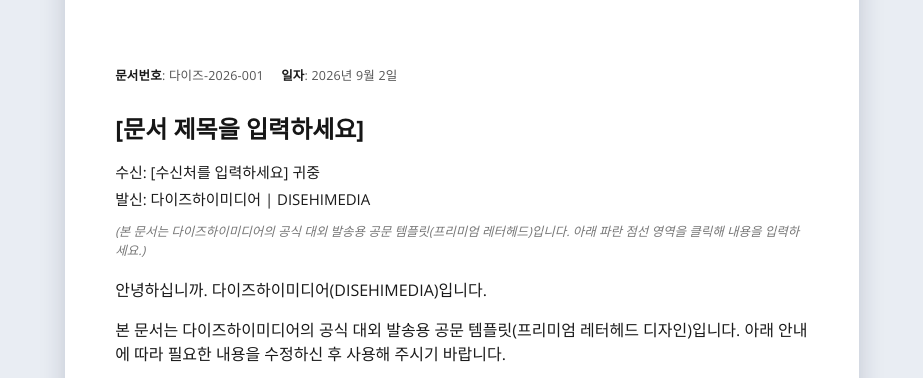
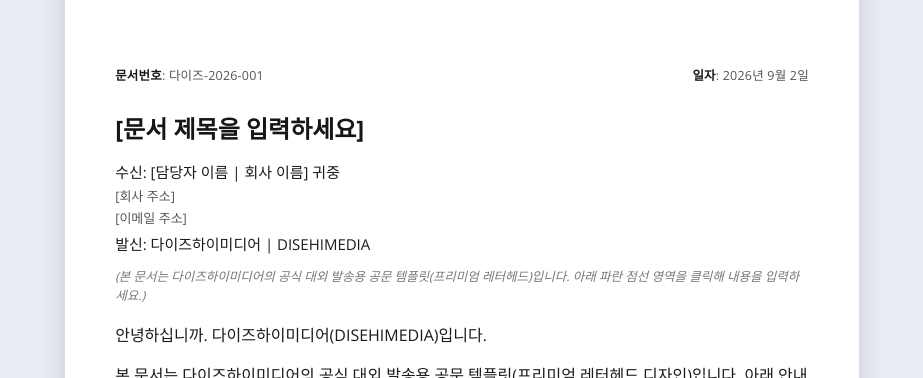
Before and after one commit to himediaxyz/docs, a plain HTML site: page templates/gongmun-premium/index.html in a window 1280 px wide. Shown: the part 400-778 px from the top of the page, without its empty margins (178-1101 px from the left). Drawn offline with nearby package versions, Linux system fonts and the light colour scheme; a web font is replaced by a local one.

Commit message:
문서번호/일자 우측정렬, 수신 placeholder 및 주소/이메일 줄 추가

```diff
--- a/shared/styles/document.css
+++ b/shared/styles/document.css
@@ -168,11 +168,19 @@
 
 /* ---------- 본문 셀 여백 ---------- */
 .cell-meta{padding:16px 50px 0;}
+/* meta-line을 flex로 바꿔 "문서번호"는 왼쪽에, "일자"는 항상 오른쪽
+   끝에 붙게 합니다(2026-09-02 재구성). margin-left:auto를 쓴 이유는
+   justify-content:space-between 대신인데, 문서번호 표시 체크박스를
+   꺼서 #docNoField가 display:none이 되어도(editor.js 섹션 14) 남은
+   .meta-date 하나가 flex 컨테이너에 혼자 남아 왼쪽으로 붙어버리지
+   않고 계속 오른쪽 끝에 고정되기 때문입니다. */
 .meta-line{
+  display:flex;align-items:baseline;flex-wrap:wrap;gap:8px;
   font-family:var(--font-en);font-size:12.5px;color:var(--sub);
   letter-spacing:0.2px;
 }
 .meta-line b{font-family:var(--font-kr);font-weight:600;color:var(--ink);}
+.meta-date{margin-left:auto;}
 
 .cell-title{padding:26px 50px 0;}
 .cell-to{padding:0 50px;}
@@ -186,16 +194,25 @@
   margin:0 0 16px;
 }
 .to-line{
-  font-family:var(--font-kr);font-size:15px;color:var(--ink);margin:0 0 6px;
+  font-family:var(--font-kr);font-size:15px;color:var(--ink);margin:0 0 4px;
 }
 .to-line .en{font-family:var(--font-en);}
-/* "발신: 다이즈하이미디어 | DISEHIMEDIA" 줄(2026-09-02 추가) — 수신
-   줄 바로 아래. 마크업/스크립트는 components.js의 renderDocFrom()과
-   각 템플릿 index.html의 #docFrom 참고(로고만 남긴 레터헤드 헤더에서
-   회사명을 대신 보여주는 용도). .to-line과 같은 굵기·크기로 맞추되,
-   마지막 줄이라 아래 여백을 조금 더 둡니다. */
+/* 수신처의 회사 주소·이메일(둘 다 있으면 있는 대로, 없으면 지워도
+   되는 선택 항목)을 위한 보조 줄(2026-09-02 추가) — .to-line보다
+   한 단계 작고 옅은 색으로 부가 정보임을 나타냅니다. 라벨 없이
+   대괄호 placeholder 텍스트만 그대로 두면 editor.js 섹션 1의
+   "클릭 시 전체 선택" 동작을 별도 스크립트 없이 그대로 물려받습니다. */
+.to-detail-line{
+  font-family:var(--font-kr);font-size:13px;color:var(--sub);margin:0 0 3px;
+}
+.to-detail-line .en{font-family:var(--font-en);}
+/* "발신: 다이즈하이미디어 | DISEHIMEDIA" 줄(2026-09-02 추가) — 수신/
+   주소/이메일 블록 바로 아래. 마크업/스크립트는 components.js의
+   renderDocFrom()과 각 템플릿 index.html의 #docFrom 참고(로고만
+   남긴 레터헤드 헤더에서 회사명을 대신 보여주는 용도). 위 보조
+   줄들과는 조금 띄우고, 마지막 줄이라 아래 여백을 더 둡니다. */
 .from-line{
-  font-family:var(--font-kr);font-size:15px;color:var(--ink);margin:0 0 12px;
+  font-family:var(--font-kr);font-size:15px;color:var(--ink);margin:6px 0 12px;
 }
 .note-line{
   font-family:var(--font-kr);font-style:italic;font-size:12.5px;color:#777;margin:0 0 18px;
--- a/shared/styles/print.css
+++ b/shared/styles/print.css
@@ -52,7 +52,7 @@
      거의 없지만, 소수점 반올림 등 경계값 오차에 대비해 남겨둡니다).
      새 템플릿에서 "절대 페이지 중간에 잘리면 안 되는" 블록을 추가할
      때는 이 선택자 목록에 클래스를 더해주면 됩니다. */
-  .guide p,.guide li,.sign-block,.title-placeholder,.to-line,
+  .guide p,.guide li,.sign-block,.title-placeholder,.to-line,.to-detail-line,
   .img-wrap,.doc-table,.doc-table tr{
     break-inside:avoid;page-break-inside:avoid;
   }
--- a/templates/gongmun-premium/index.html
+++ b/templates/gongmun-premium/index.html
@@ -60,14 +60,21 @@
           <div class="page-body-fixed">
             <div class="cell-meta">
               <div class="meta-line">
-                <span id="docNoField"><b>문서번호</b>: <span class="editable force-kr-font" id="docNo" contenteditable="true" spellcheck="false">다이즈-2026-001</span>&nbsp;&nbsp;&nbsp;&nbsp;&nbsp;</span><b>일자</b>: <span id="effDate"></span>
+                <span id="docNoField"><b>문서번호</b>: <span class="editable force-kr-font" id="docNo" contenteditable="true" spellcheck="false">다이즈-2026-001</span></span>
+                <span class="meta-date"><b>일자</b>: <span id="effDate"></span></span>
               </div>
             </div>
             <div class="cell-title">
               <p class="title-placeholder editable" id="docTitle" contenteditable="true" spellcheck="false">[문서 제목을 입력하세요]</p>
             </div>
             <div class="cell-to">
-              <p class="to-line">수신: <span class="en editable force-kr-font" id="docTo" contenteditable="true" spellcheck="false">[수신처를 입력하세요]</span> 귀중</p>
+              <p class="to-line">수신: <span class="en editable force-kr-font" id="docTo" contenteditable="true" spellcheck="false">[담당자 이름 | 회사 이름]</span> 귀중</p>
+              <!-- 수신처의 회사 주소·이메일 — 둘 다 있으면 있는 대로,
+                   필요 없으면 지워도 되는 선택 항목입니다. 라벨 없이
+                   대괄호 placeholder만 두면 editor.js 섹션 1의 "클릭
+                   시 전체 선택" 동작을 그대로 물려받습니다. -->
+              <p class="to-detail-line"><span class="editable force-kr-font" id="docToAddress" contenteditable="true" spellcheck="false">[회사 주소]</span></p>
+              <p class="to-detail-line"><span class="editable en" id="docToEmail" contenteditable="true" spellcheck="false">[이메일 주소]</span></p>
               <!-- 로고만 남긴 헤더(showCompanyName:false)라 회사명을 여기
                    "발신" 줄로 대신 보여줍니다 — 채우는 스크립트는
                    components.js의 renderDocFrom() 호출부 참고. -->
```
Also changed, not shown: templates/gongmun/index.html (+2 -1 lines).
